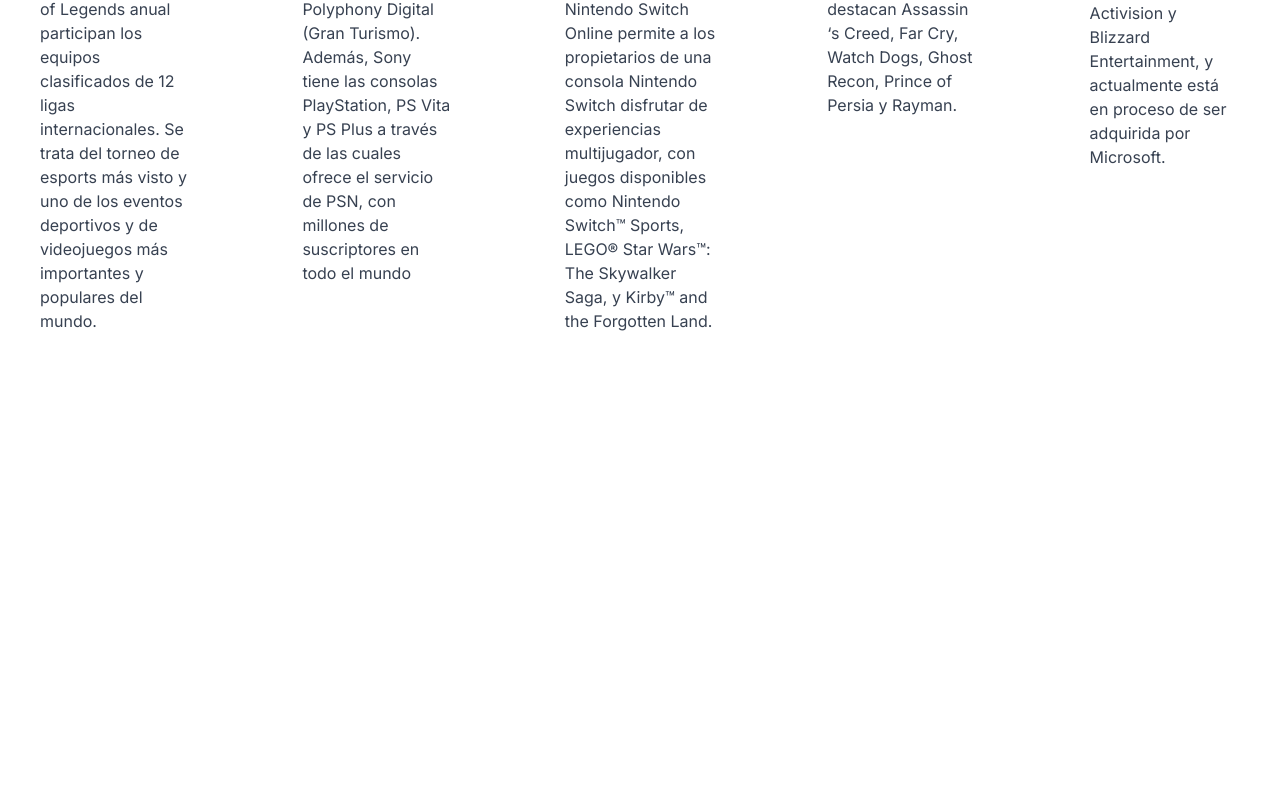
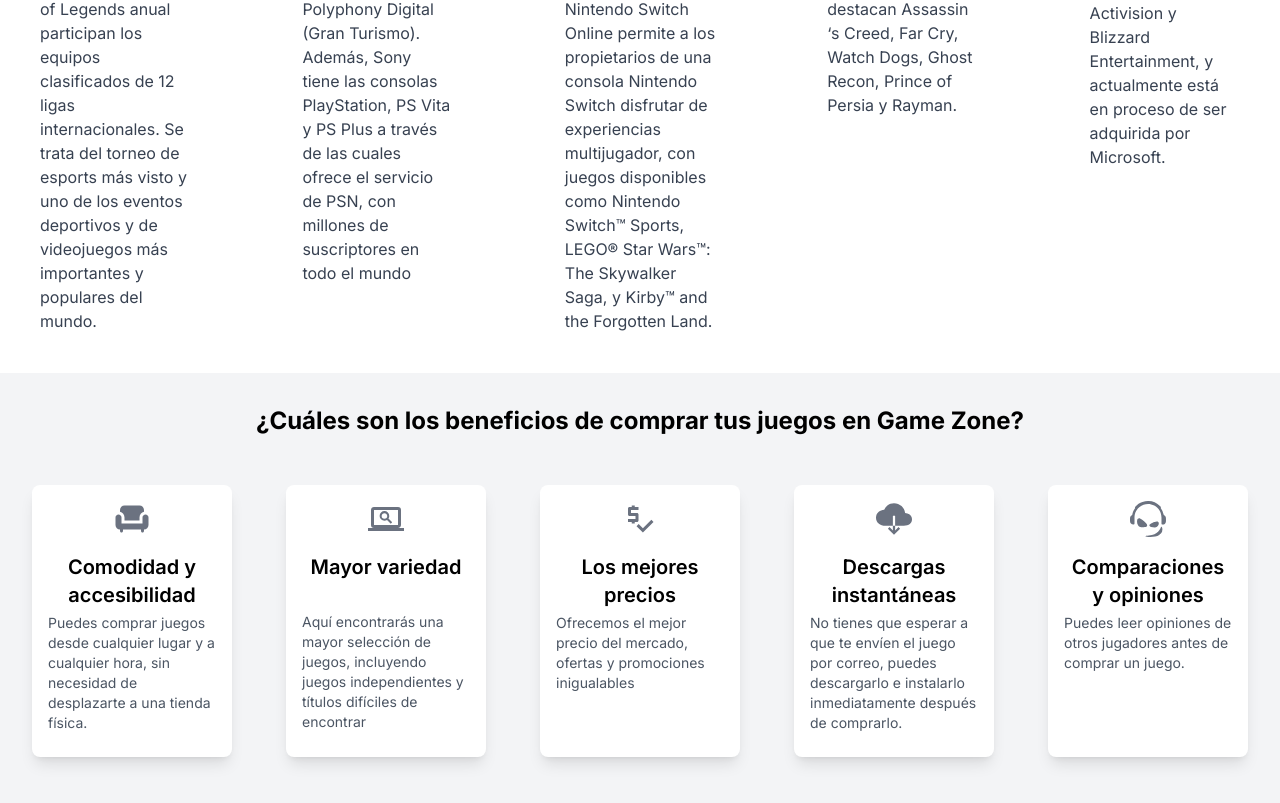
Before and after one commit to ivanchomyk95/proyecto-grupal, a Next.js app: page / in a window 1280 px wide. Shown: the part 1547-2350 px from the top of the page. Before the commit the page ends 1920 px from the top, so only its background shows below. Built offline with nearby package versions, Linux system fonts and the light colour scheme.

Commit message:
beneficios

```diff
--- a/package.json
+++ b/package.json
@@ -10,10 +10,12 @@
   },
   "dependencies": {
     "bootstrap": "^5.3.3",
+    "icons": "^1.0.0",
     "next": "14.1.0",
-    "react": "^18",
+    "react": "^18.2.0",
     "react-bootstrap": "^2.10.1",
-    "react-dom": "^18"
+    "react-dom": "^18",
+    "react-icons": "^5.0.1"
   },
   "devDependencies": {
     "autoprefixer": "^10.0.1",
--- a/src/app/page.js
+++ b/src/app/page.js
@@ -1,8 +1,10 @@
 import Navbar from "@/components/navbar/Navbar";
 import Card from "@/components/card/Card";
 import Tarjeta from "@/components/empresas/Descripcion";
+import Beneficios from "@/components/beneficios/Beneficios";
 
 export default function Home() {
+
   return (
     <>
       <Navbar />
@@ -51,6 +53,12 @@
       <div className=" m-10">
       <Tarjeta />
       </div>
+      <div>
+        {
+             <Beneficios/>
+        }
+
+      </div>
     </>
   );
 }
--- /dev/null
+++ b/src/components/beneficios/Beneficios.js
@@ -0,0 +1,67 @@
+import React from "react";
+import {
+  MdChair,
+  MdOutlinePriceCheck,
+  MdScreenSearchDesktop,
+} from "react-icons/md";
+import { FaTeamspeak } from "react-icons/fa";
+import { IoCloudDownloadSharp } from "react-icons/io5";
+
+const profitInfo = [
+  {
+    pIcon: <MdChair />,
+    pSubt: "Comodidad y accesibilidad",
+    pText:
+      "Puedes comprar juegos desde cualquier lugar y a cualquier hora, sin necesidad de desplazarte a una tienda física.",
+  },
+  {
+    pIcon: <MdScreenSearchDesktop />,
+    pSubt: "Mayor variedad",
+    pText:
+      "Aquí encontrarás una mayor selección de juegos, incluyendo juegos independientes y títulos difíciles de encontrar",
+  },
+  {
+    pIcon: <MdOutlinePriceCheck />,
+    pSubt: "Los mejores precios",
+    pText:
+      "Ofrecemos el mejor precio del mercado, ofertas y promociones inigualables",
+  },
+  {
+    pIcon: <IoCloudDownloadSharp />,
+    pSubt: "Descargas instantáneas",
+    pText:
+      "No tienes que esperar a que te envíen el juego por correo, puedes descargarlo e instalarlo inmediatamente después de comprarlo.",
+  },
+  {
+    pIcon: <FaTeamspeak />,
+    pSubt: "Comparaciones y opiniones",
+    pText:
+      "Puedes leer opiniones de otros jugadores antes de comprar un juego.",
+  },
+];
+
+const Beneficios = () => {
+  const profitTitle =
+    "¿Cuáles son los beneficios de comprar tus juegos en Game Zone?";
+
+  const renderProfit = (profit) => {
+    return (
+      <div className="flex flex-col items-center justify-center max-w-[200px] p-4 m-4 bg-white rounded-lg shadow-lg">
+        <div className="text-4xl text-gray-500 mb-4 h-[25%]]">{profit.pIcon}</div>
+        <h4 className="text-xl text-center font-semibold mb-3 h-[20%]">{profit.pSubt}</h4>
+        <p className="text-sm text-gray-600 h-[55%]">{profit.pText}</p>
+      </div>
+    );
+  };
+
+  return (
+    <section className="bg-gray-100 min-h-[350px]">
+      <div className="container mx-auto px-4 py-8">
+        <h2 className="text-2xl font-bold mb-8 text-center">{profitTitle}</h2>
+        <div className="flex flex-wrap justify-between gap-2">{profitInfo.map(renderProfit)}</div>
+      </div>
+    </section>
+  );
+};
+
+export default Beneficios;
```
Also changed, not shown: src/app/globals.css (line endings or trailing spaces), 1 other file (tests, documents, lock files or other folders).
